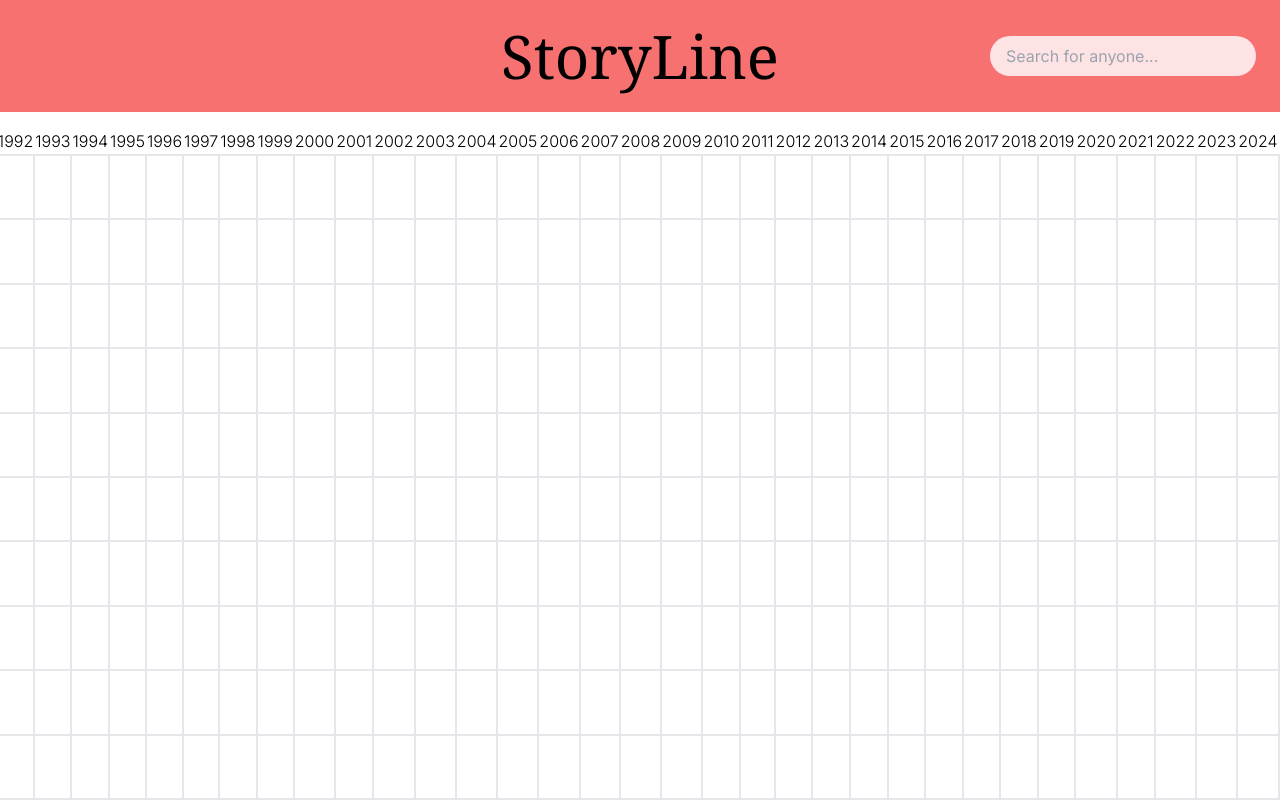
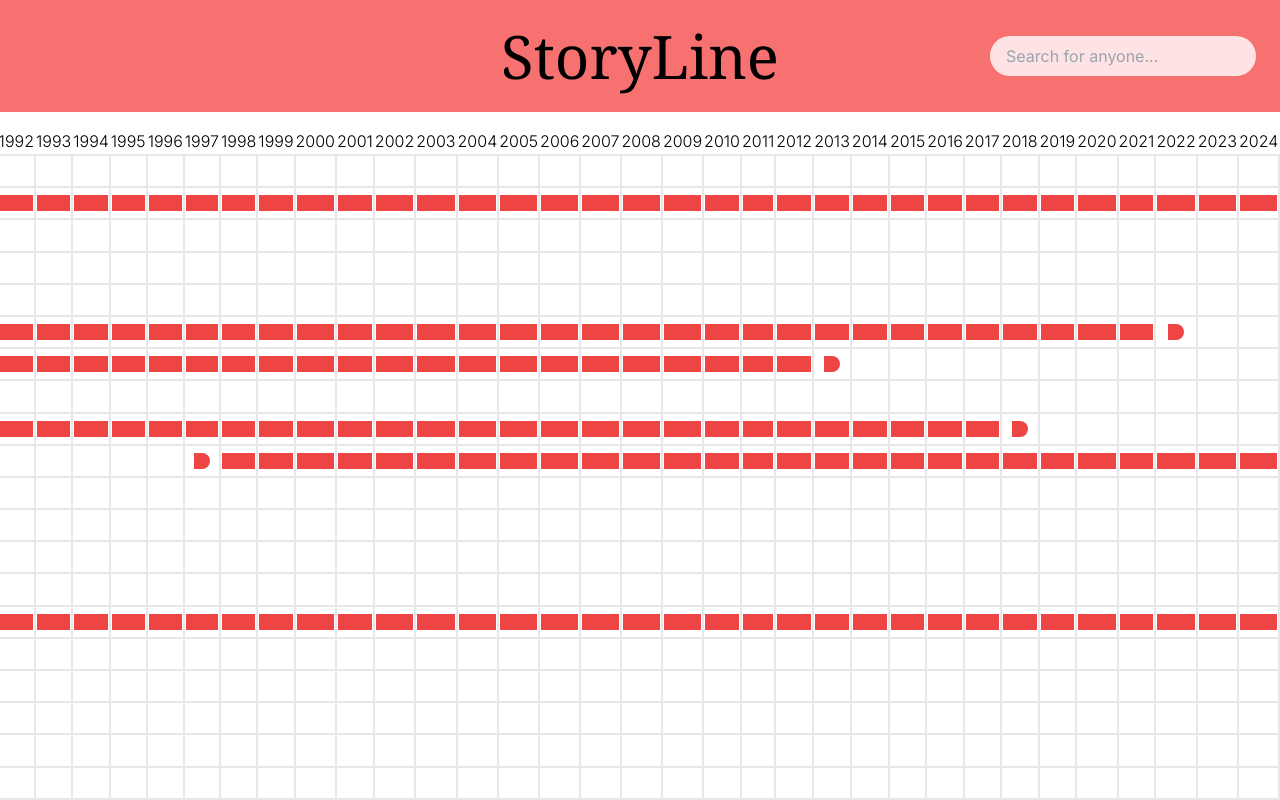
Before and after one commit to WattWozy/StoryLine, a Next.js app in the folder client/: page / in a window 1280 px wide. Built offline with nearby package versions, Linux system fonts and the light colour scheme.

Commit message:
Added person rendering to timeline2 (PoC)

```diff
--- a/client/src/components/core/Person.tsx
+++ b/client/src/components/core/Person.tsx
@@ -0,0 +1,5 @@
+interface Person {
+    name: string;
+    birth: number;
+    death: number | null;
+  }
--- a/client/src/components/core/Timeline2.tsx
+++ b/client/src/components/core/Timeline2.tsx
@@ -4,7 +4,7 @@ import React, { useEffect, useRef } from 'react';
 const Timeline2: React.FC = () => {
     const scrollContainerRef = useRef<HTMLDivElement>(null);
     const currentYear = new Date().getFullYear();
-    const years = Array.from({ length: 151 }, (_, index) => currentYear - index).reverse();
+    const years = Array.from({ length: 1000 }, (_, index) => currentYear - index).reverse();
 
     useEffect(() => {
         if (scrollContainerRef.current) {
@@ -12,17 +12,37 @@ const Timeline2: React.FC = () => {
         }
     }, []);
 
-    let person = { "name": "Alfred Hitchcock", "birth": 1899, "death": 1980 }
+    let persons: Person[] = [
+        {"name": "Alfred Hitchcock", "birth": 1899, "death": 1980},
+        {"name": "Will Smith", "birth": 1968, "death": null},
+        {"name": "Marie Curie", "birth": 1867, "death": 1934},
+        {"name": "Albert Einstein", "birth": 1879, "death": 1955},
+        {"name": "Leonardo da Vinci", "birth": 1452, "death": 1519},
+        {"name": "Queen Elizabeth II", "birth": 1926, "death": 2022},
+        {"name": "Nelson Mandela", "birth": 1918, "death": 2013},
+        {"name": "Frida Kahlo", "birth": 1907, "death": 1954},
+        {"name": "Stephen Hawking", "birth": 1942, "death": 2018},
+        {"name": "Malala Yousafzai", "birth": 1997, "death": null},
+        {"name": "William Shakespeare", "birth": 1564, "death": 1616},
+        {"name": "Mahatma Gandhi", "birth": 1869, "death": 1948},
+        {"name": "Ada Lovelace", "birth": 1815, "death": 1852},
+        {"name": "Martin Luther King Jr.", "birth": 1929, "death": 1968},
+        {"name": "Elon Musk", "birth": 1971, "death": null}
+      ];
 
-    const renderPerson = (year: number, rowIndex: number) => {
-        if (person.birth == year && rowIndex === 2 || person.death == year && rowIndex === 2) {
-            return <div className="bg-red-500 rounded-r-full w-4 h-4 mx-auto"></div>
-        }
-        if (person.birth < year && person.death > year && rowIndex === 2) {
-            return <div className="w-full h-4 bg-red-500 mx-auto"></div>
-        }
-        if (person.death == year + 1 && rowIndex === 1) {
-            return <p className='text-xs'>{person.name}</p>
+    const renderPerson = (year: number, rowIndex: number, persons: Person[]) => {
+        let row = 0
+        for (let person of persons) {
+            if ((person.birth === year || person.death === year) && rowIndex === row) {
+                return <div className="bg-red-500 rounded-r-full w-4 h-4 mx-auto"></div>;
+            }
+            if (person.birth < year && (person.death === null || person.death > year) && rowIndex === row) {
+                return <div className="w-full h-4 bg-red-500 mx-auto"></div>;
+            }
+            if (person.death === year + 1 && rowIndex === row) {
+                return <p className='text-xs'>{person.name}</p>;
+            }
+            row++;
         }
 
         return null;
@@ -39,11 +59,11 @@ const Timeline2: React.FC = () => {
                     </tr>
                 </thead>
                 <tbody className='h-full'>
-                    {[...Array(10)].map((_, rowIndex) => (
-                        <tr key={rowIndex} className='border-2 h-[10%]'>
+                    {[...Array(20)].map((_, rowIndex) => (
+                        <tr key={rowIndex} className='border-2 h-[5%]'>
                             {years.map(year => (
                                 <td className='border-2 w-8' key={year}>
-                                    {renderPerson(year, rowIndex)}
+                                    {renderPerson(year, rowIndex, persons)}
                                 </td>
                             ))}
                         </tr>
```
